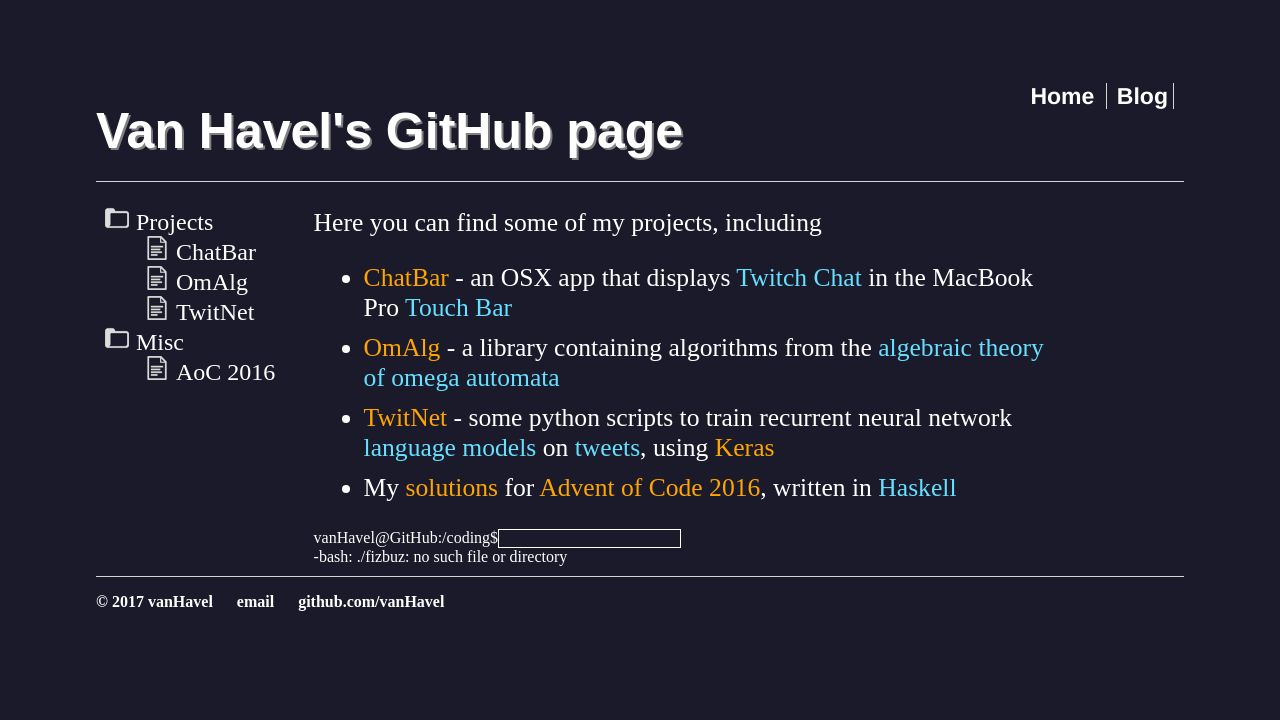
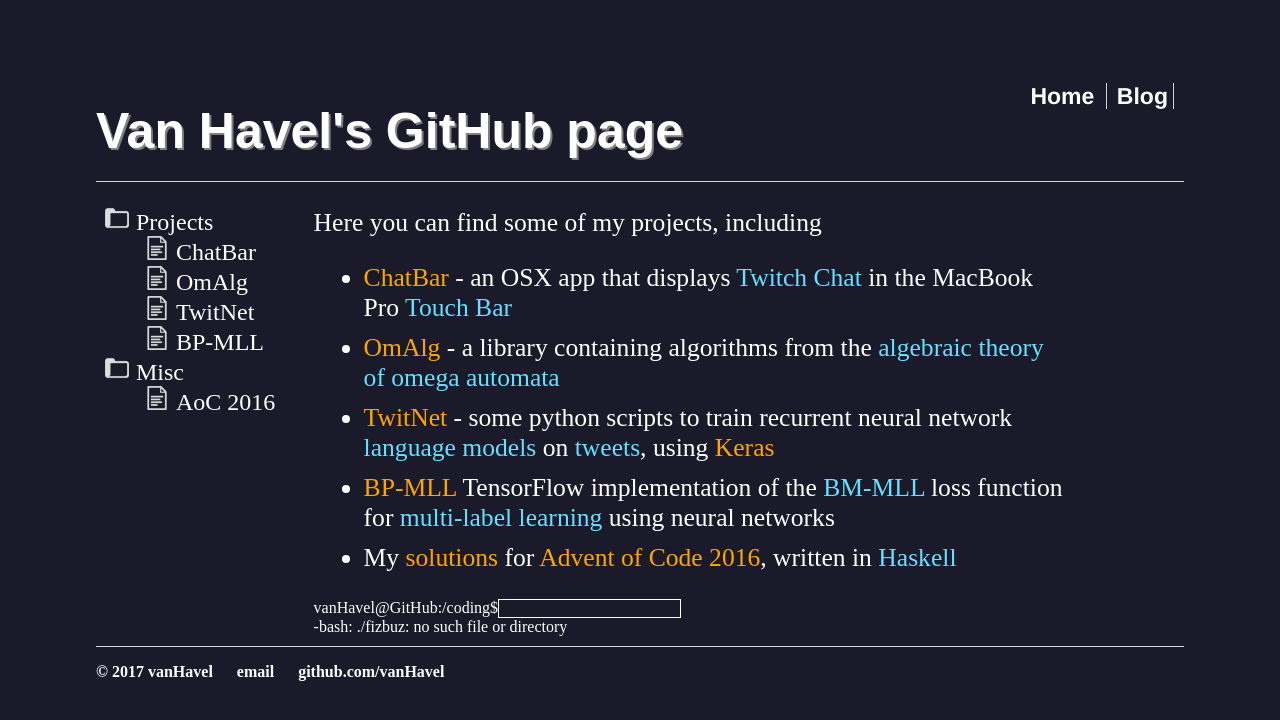
Before and after one commit to vanHavel/vanHavel.github.io, a Jekyll site: the page built from index.html, in a window 1280 px wide. Shown: the top 720 px of the page. Built offline with Jekyll 4.4.1, drawn with Linux system fonts in a browser that asks for light colours.

Commit message:
added bp mll

```diff
--- a/index.html
+++ b/index.html
@@ -17,6 +17,9 @@
         </li>
         <li>
           <a href="https://github.com/vanHavel/TwitNet">TwitNet</a>
+        </li>
+        <li>
+          <a href="https://github.com/vanHavel/bp-mll-tensorflow">BP-MLL</a>
         </li>
       </ul>
     </li>
@@ -45,6 +48,9 @@
         <a href="https://github.com/vanHavel/TwitNet">TwitNet</a> - some python scripts to train recurrent neural network <span class="mark">language models</span> on <span class="mark">tweets</span>, using <a href="https://keras.io">Keras</a>
       </span> </li>
       <li> <span>
+        <a href="https://github.com/vanHavel/bp-mll-tensorflow">BP-MLL</a> TensorFlow implementation of the <span class="mark">BM-MLL</span> loss function for <span class="mark">multi-label learning</span> using neural networks</a>
+      </span> </li>
+      <li> <span>
         My <a href="https://github.com/vanHavel/AdventOfCode2016">solutions</a> for <a href="https://adventofcode.com/2016">Advent of Code 2016</a>, written in <span class="mark">Haskell</span>
       </span> </li>
     </ul>
```
